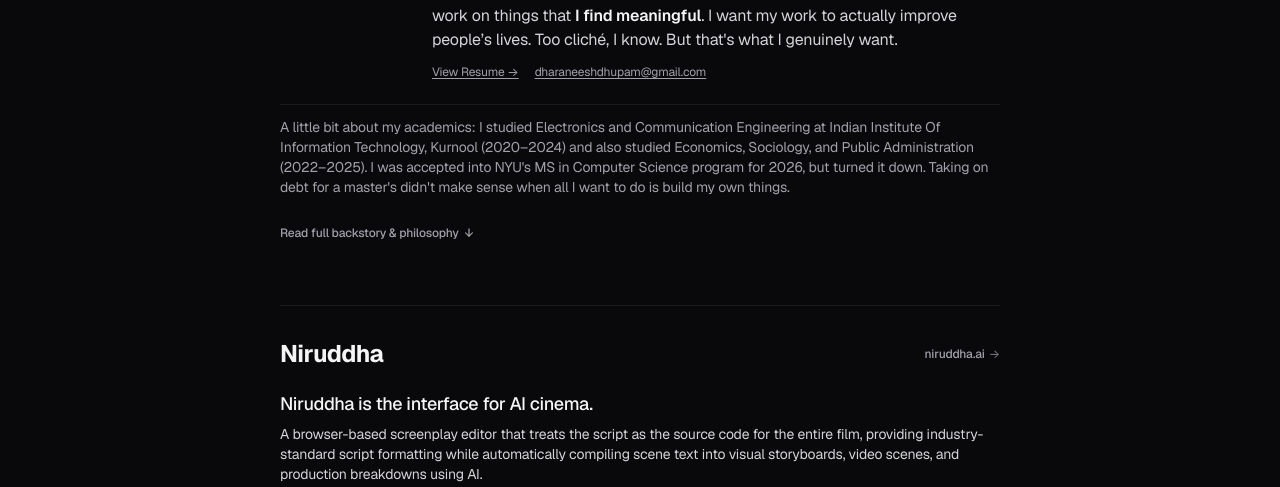
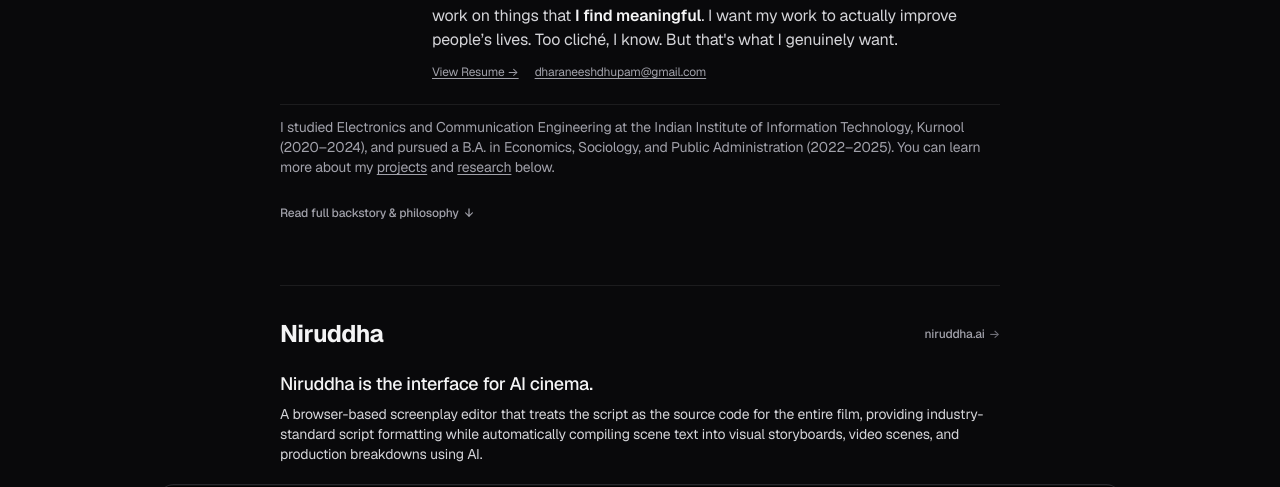
Before and after one commit to Dharaneesh-Dhupam/Dharaneesh-Dhupam.github.io, a plain HTML site: page index.html in a window 1280 px wide. Shown: the part 245-732 px from the top of the page. Drawn offline with nearby package versions, Linux system fonts and the light colour scheme.

Commit message:
Update academic bio and links

```diff
--- a/index.html
+++ b/index.html
@@ -256,7 +256,7 @@
       <!-- Academic Paragraph -->
       <div class="space-y-3 text-xs sm:text-sm text-zinc-600 dark:text-zinc-400 leading-relaxed pt-3 border-t border-black/[0.08] dark:border-white/[0.08]">
         <p>
-          A little bit about my academics: I studied Electronics and Communication Engineering at Indian Institute Of Information Technology, Kurnool (2020–2024) and also studied Economics, Sociology, and Public Administration (2022–2025). I was accepted into NYU's MS in Computer Science program for 2026, but turned it down. Taking on debt for a master's didn't make sense when all I want to do is build my own things.
+          I studied Electronics and Communication Engineering at the Indian Institute of Information Technology, Kurnool (2020–2024), and pursued a B.A. in Economics, Sociology, and Public Administration (2022–2025). You can learn more about my <a href="#projects" class="underline underline-offset-2 hover:text-zinc-900 dark:hover:text-zinc-100">projects</a> and <a href="#research" class="underline underline-offset-2 hover:text-zinc-900 dark:hover:text-zinc-100">research</a> below.
         </p>
       </div>
 
```
